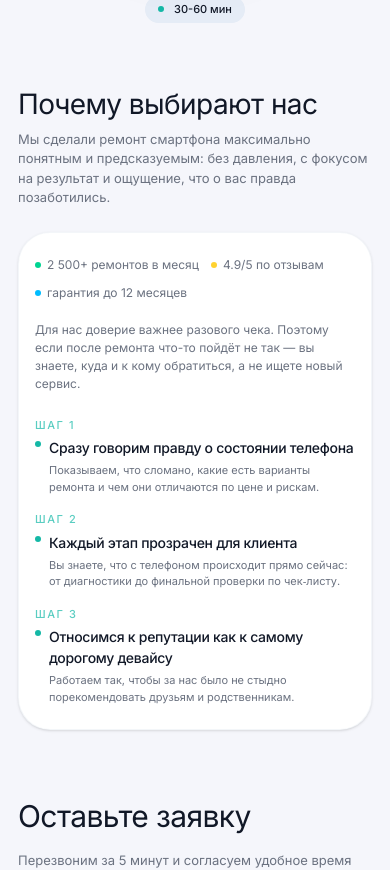
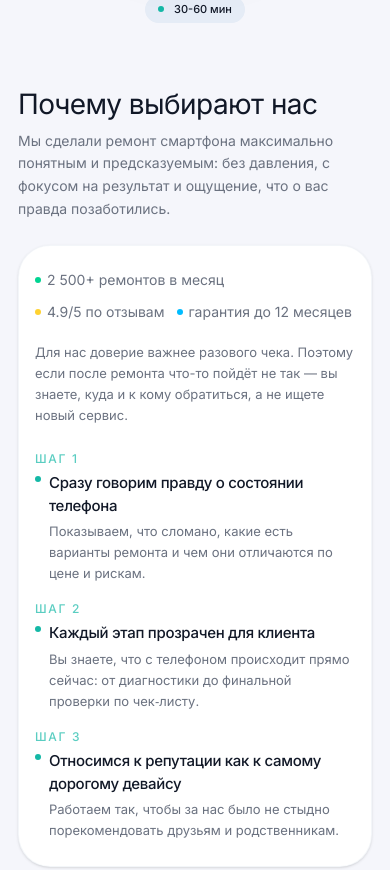
Before and after one commit to yaandrei2000/repair-phone, a Next.js app: page / in a window 390 px wide. Shown: the part 2114-2984 px from the top of the page. Built offline with nearby package versions, Linux system fonts and the light colour scheme.

Commit message:
first commit

```diff
--- a/src/components/landing/trust.tsx
+++ b/src/components/landing/trust.tsx
@@ -31,7 +31,7 @@ export function Trust() {
             Почему выбирают нас
           </h2>
 
-          <p className="max-w-[620px] text-[13px] text-muted-foreground md:text-base">
+          <p className="max-w-[620px] text-[14px] leading-relaxed text-muted-foreground md:text-base">
             Мы сделали ремонт смартфона максимально понятным и предсказуемым:
             без давления, с фокусом на результат и ощущение, что о вас правда
             позаботились.
@@ -43,7 +43,7 @@ export function Trust() {
           <div className="flex flex-col gap-6 md:flex-row md:items-start md:gap-10">
             {/* Левая часть: крупные цифры и текст без подложки */}
             <div className="flex-1 space-y-5 md:space-y-6">
-              <div className="flex flex-wrap items-center gap-3 text-xs text-muted-foreground md:text-sm">
+              <div className="flex flex-wrap items-center gap-3 text-sm text-muted-foreground md:text-sm">
                 <span className="inline-flex items-center gap-1.5">
                   <span className="h-1.5 w-1.5 rounded-full bg-emerald-400" />
                   <span>2 500+ ремонтов в месяц</span>
@@ -58,7 +58,7 @@ export function Trust() {
                 </span>
               </div>
 
-              <div className="relative mt-2 text-[12px] text-muted-foreground md:text-sm">
+              <div className="relative mt-2 text-[13px] leading-relaxed text-muted-foreground md:text-sm">
                 <p>
                   Для нас доверие важнее разового чека. Поэтому если после
                   ремонта что-то пойдёт не так — вы знаете, куда и к кому
@@ -80,16 +80,16 @@ export function Trust() {
                     whileHover={{ scale: 1.02, x: 2 }}
                     className="group text-left"
                   >
-                    <p className="text-[11px] font-medium uppercase tracking-[0.14em] text-primary/70 md:text-xs">
+                    <p className="text-[12px] font-medium uppercase tracking-[0.14em] text-primary/70 md:text-xs">
                       Шаг {index + 1}
                     </p>
                     <div className="mt-1 flex items-start gap-2">
                       <span className="mt-1 h-1.5 w-1.5 flex-none rounded-full bg-primary group-hover:bg-sky-400" />
                       <div>
-                        <h3 className="text-[14px] font-medium text-foreground md:text-[15px]">
+                        <h3 className="text-[15px] font-medium text-foreground md:text-[15px]">
                           {reason.title}
                         </h3>
-                        <p className="mt-1 text-[11px] text-muted-foreground md:text-sm">
+                        <p className="mt-1 text-[13px] leading-relaxed text-muted-foreground md:text-sm">
                           {reason.description}
                         </p>
                       </div>
```
